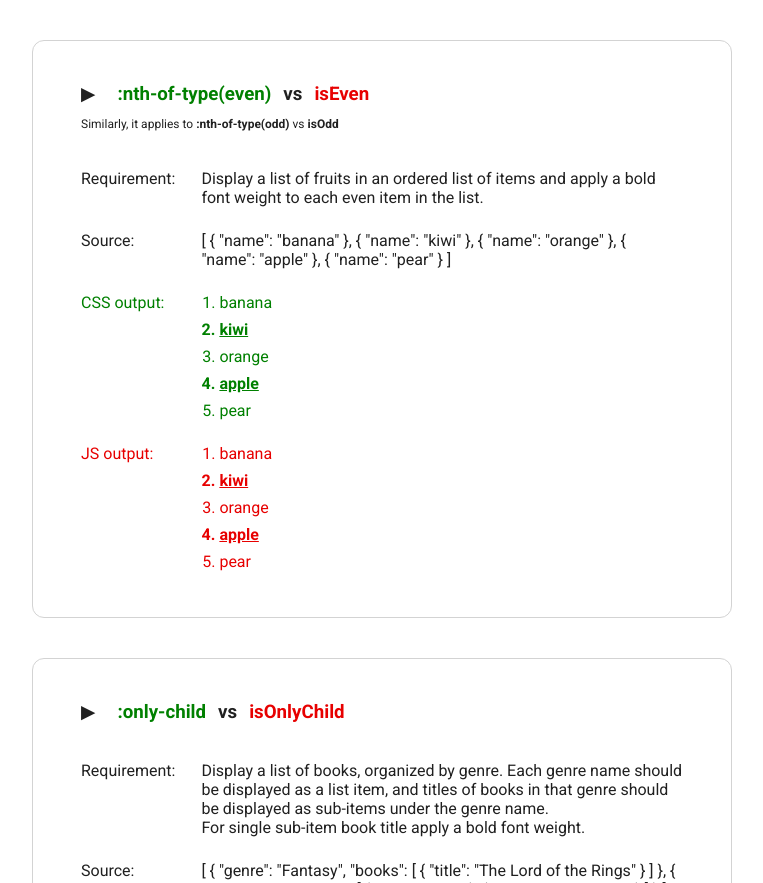
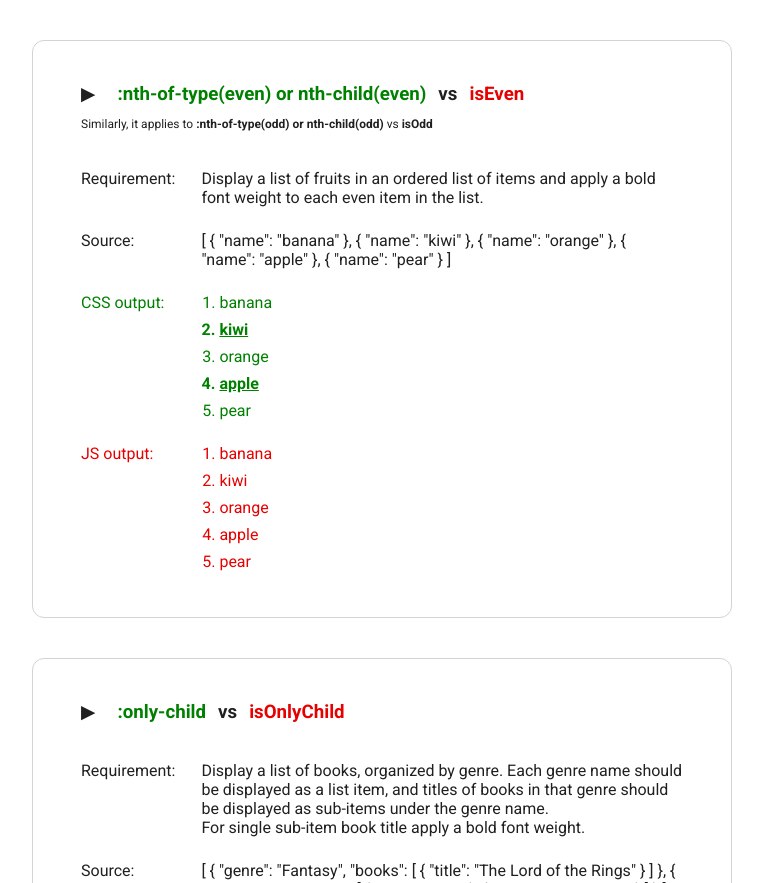
Before and after one commit to alinilea/css-vs-js, a React (Create React App) app: page / in a window 1280 px wide. Shown: the part 1899-2782 px from the top of the page, without its empty margins (258-1021 px from the left). Built offline with nearby package versions, Linux system fonts and the light colour scheme.

Commit message:
updated readme.md; updated nth-of-type(even) vs isEven example; replaced `selected` with `defaultValue` on select

```diff
--- a/src/App.js
+++ b/src/App.js
@@ -79,9 +79,12 @@ export default function App() {
             <Method name='css'>
               <div>
                 <label htmlFor='color-scheme-css-id'>Choose color scheme</label>
-                <select id='color-scheme-css-id'>
+                <select
+                  id='color-scheme-css-id'
+                  defaultValue={COLOR_SCHEME_OPTION.LIGHT_CSS}
+                >
                   <option value="">Auto</option>
-                  <option value={COLOR_SCHEME_OPTION.LIGHT_CSS} selected>Light</option>
+                  <option value={COLOR_SCHEME_OPTION.LIGHT_CSS}>Light</option>
                   <option value={COLOR_SCHEME_OPTION.DARK_CSS}>Dark</option>
                 </select>
               </div>
@@ -96,8 +99,8 @@ export default function App() {
                   onChange={onColorSchemeChange}
                 >
                   <option value="">Auto</option>
-                  <option value="lightJS">Light</option>
-                  <option value="darkJS">Dark</option>
+                  <option value={COLOR_SCHEME_OPTION.LIGHT_JS}>Light</option>
+                  <option value={COLOR_SCHEME_OPTION.DARK_JS}>Dark</option>
                 </select>
               </div>
             </Method>
@@ -156,9 +159,10 @@ export default function App() {
             <Method name='js'>
               <ol className='ol-inline-block'>{
                 FRUITS.map((fruit, index) => {
-                  const isEven = (index + 1) % 2 === 0;
+                  // nth-of-type(even) starts at 1 vs index here starts at 0
+                  const isEven = index % 2 === 0;
                   return (
-                    <li key={index} className={isEven ? 'nth-of-type-even-js' : ''}>
+                    <li key={index} className={isEven ? '' : 'nth-of-type-even-js'}>
                       {fruit.name}
                     </li>
                   );
--- a/src/constants.js
+++ b/src/constants.js
@@ -71,11 +71,11 @@ export const EXAMPLE = {
   NTH_OF_TYPE_EVEN_PSEUDO_CLASS_VS_IS_EVEN_VAR: {
     heading: {
       id: NTH_OF_TYPE_EVEN_PSEUDO_CLASS_VS_IS_EVEN_VAR,
-      cssText: ':nth-of-type(even)',
+      cssText: ':nth-of-type(even) or nth-child(even)',
       jsText: 'isEven'
     },
     note: {
-      cssText: ':nth-of-type(odd)',
+      cssText: ':nth-of-type(odd) or nth-child(odd)',
       jsText: 'isOdd'
     }
   },
--- a/src/styles.scss
+++ b/src/styles.scss
@@ -273,11 +273,8 @@ section .note {
 }
 
 /* NTH_OF_TYPE_EVEN_PSEUDO_CLASS_VS_IS_EVEN_VAR */
+/* similar to nth-of-type(even) is nth-child(even) */
 .nth-of-type-even-css:nth-of-type(even) {
-  font-weight: bold;
-  text-decoration: underline;
-}
-.nth-of-type-even-js {
   font-weight: bold;
   text-decoration: underline;
 }
```
Also changed, not shown: 1 other file (tests, documents, lock files or other folders).
